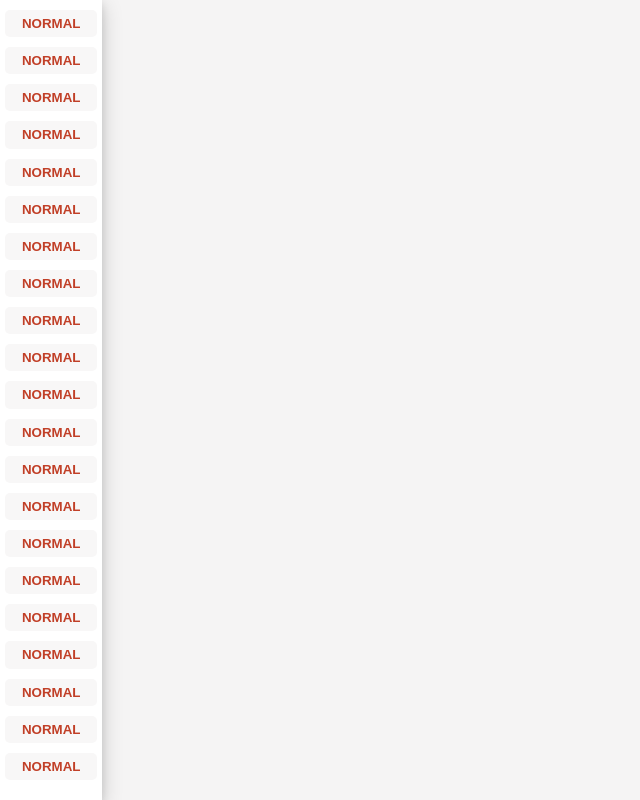
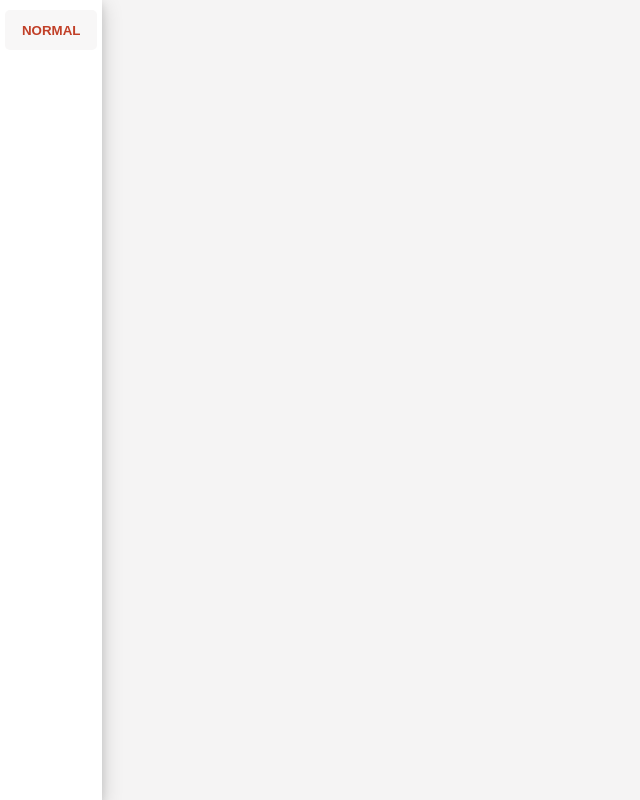
Before and after one commit to Matheusafonsouza/pokedex, a React (Create React App) app: page / in a window 1280 px wide. Shown: the whole page, without its empty margins (0-640 px from the left). Built offline with nearby package versions, Linux system fonts and the light colour scheme.

Commit message:
fix: fixed sidebar

```diff
--- a/src/pages/Dashboard/index.tsx
+++ b/src/pages/Dashboard/index.tsx
@@ -6,26 +6,6 @@ const Dashboard: React.FC = () => {
     <Container>
       <Sidebar>
         <Category>NORMAL</Category>
-        <Category>NORMAL</Category>
-        <Category>NORMAL</Category>
-        <Category>NORMAL</Category>
-        <Category>NORMAL</Category>
-        <Category>NORMAL</Category>
-        <Category>NORMAL</Category>
-        <Category>NORMAL</Category>
-        <Category>NORMAL</Category>
-        <Category>NORMAL</Category>
-        <Category>NORMAL</Category>
-        <Category>NORMAL</Category>
-        <Category>NORMAL</Category>
-        <Category>NORMAL</Category>
-        <Category>NORMAL</Category>
-        <Category>NORMAL</Category>
-        <Category>NORMAL</Category>
-        <Category>NORMAL</Category>
-        <Category>NORMAL</Category>
-        <Category>NORMAL</Category>
-        <Category>NORMAL</Category>
       </Sidebar>
     </Container>
   );
```
Also changed, not shown: 1 other file (tests, documents, lock files or other folders).
